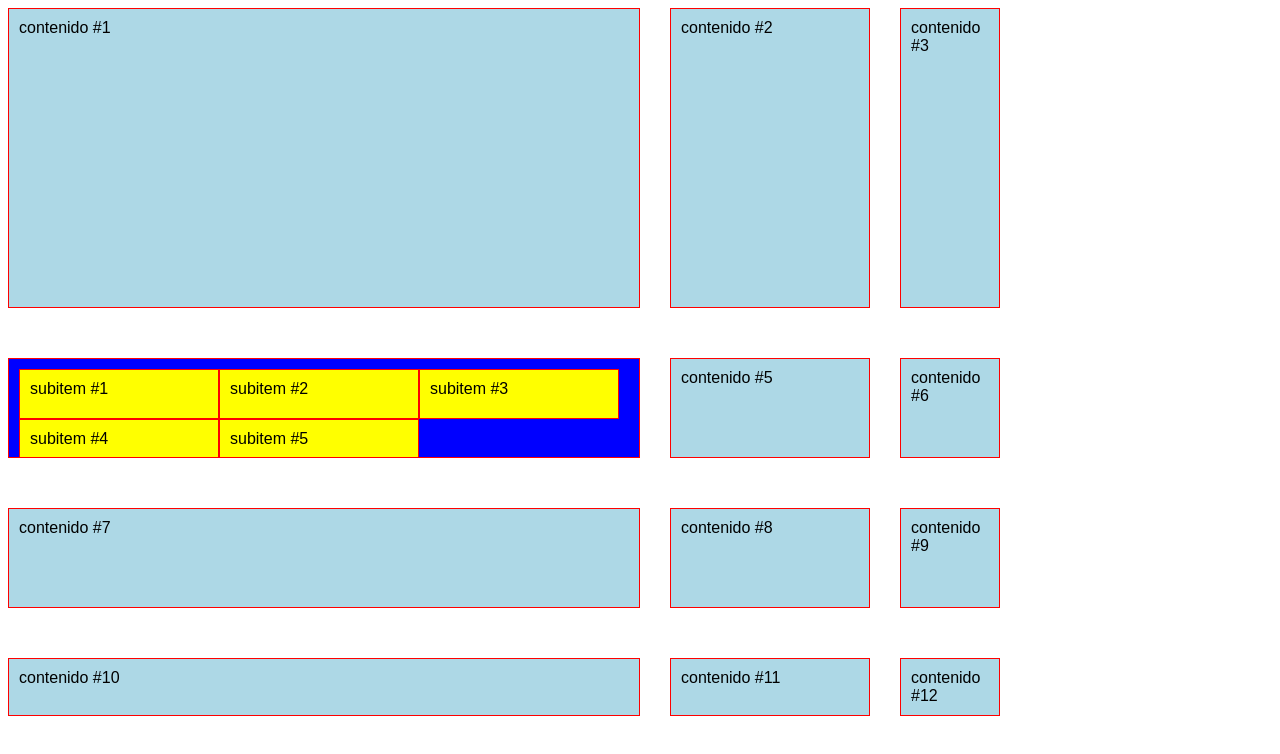
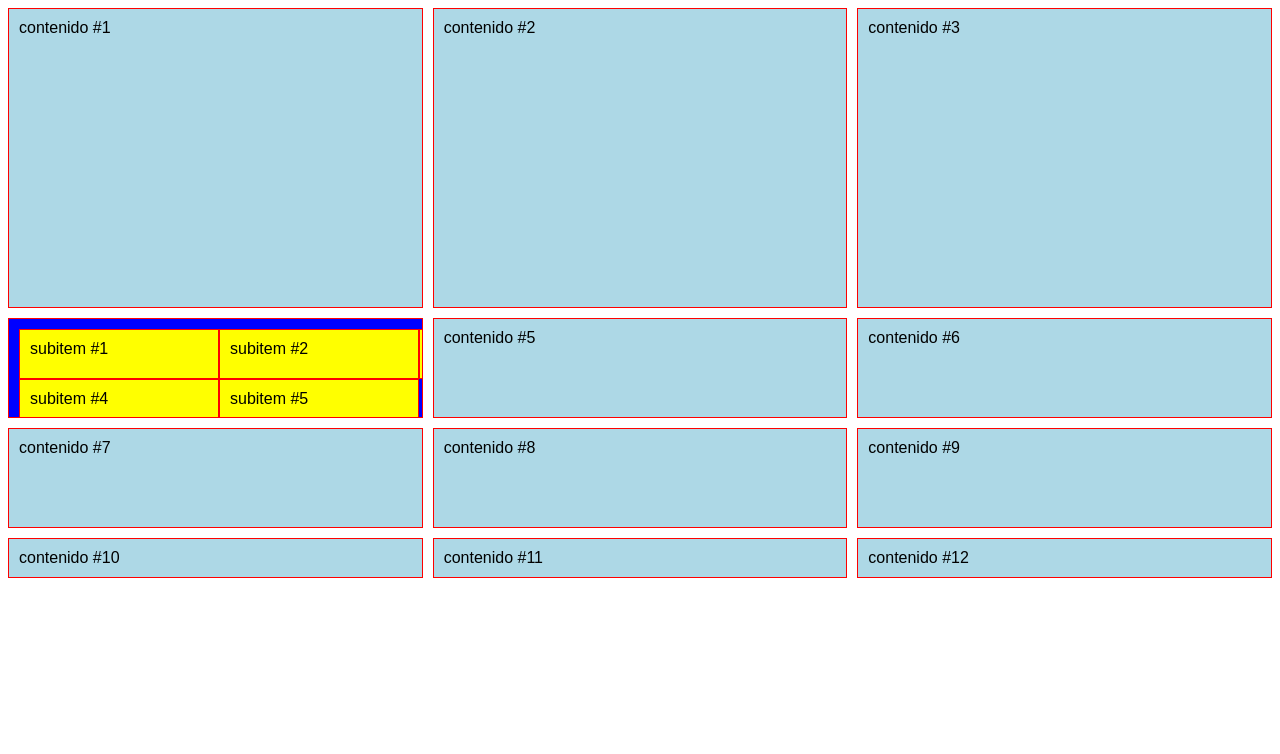
Before and after one commit to JoseChirinos/curso-css-grid, a website: page 5_funciones/index.html in a window 1280 px wide. Drawn offline with Linux system fonts and the light colour scheme.

Commit message:
funciones added

```diff
--- a/5_funciones/index.html
+++ b/5_funciones/index.html
@@ -4,7 +4,7 @@
   <meta charset="UTF-8">
   <meta name="viewport" content="width=device-width, initial-scale=1.0">
   <meta http-equiv="X-UA-Compatible" content="ie=edge">
-  <title>Gap | Espaciado</title>
+  <title>Funciones</title>
   <link rel="stylesheet" href="style.css">
 </head>
 <body>
--- a/5_funciones/style.css
+++ b/5_funciones/style.css
@@ -1,12 +1,11 @@
-/*** espaciado ***/
+/*** funciones ***/
 body {
   font-family: arial;
 }
 .container{
   display: grid;
-  grid-template: 300px 100px 100px / 50% 200px 100px;
-  column-gap: 30px;
-  row-gap: 50px;
+  grid-template: 300px 100px 100px / repeat(3, minmax(200px,1fr));
+  gap: 10px;
 }
 .item{
   background: lightblue;
```
Also changed, not shown: index.html (+5 -0 lines), Readme.md.
